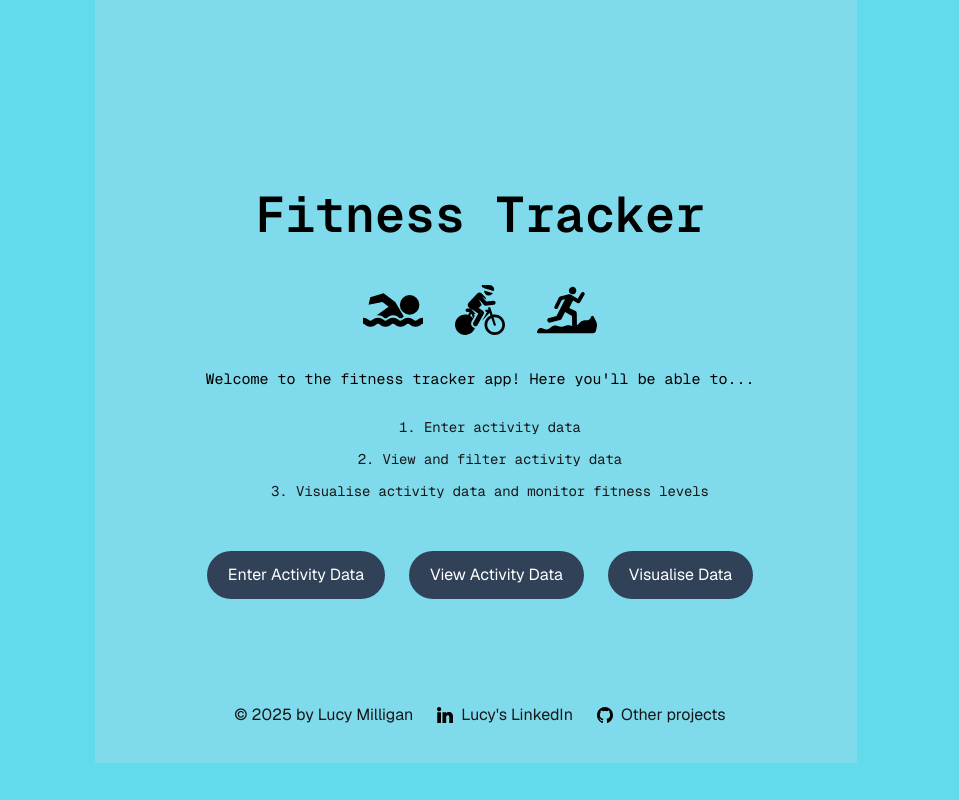
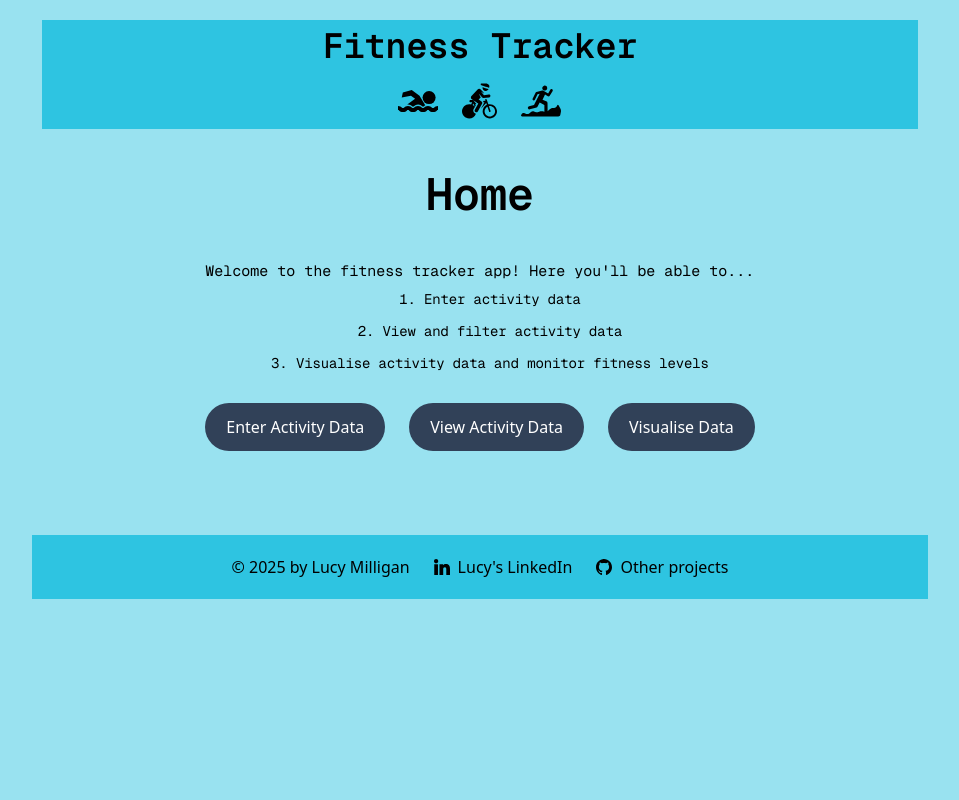
Before and after one commit to LucyMilligan/fitness-tracker, a Next.js app in the folder frontend/fitness-tracker/: page / in a window 1280 px wide. Shown: the whole page, without its empty margins (160-1119 px from the left). Built offline with nearby package versions, Linux system fonts and the light colour scheme.

Commit message:
restructure layout and home page. Add and format activity data on view_activity route

```diff
--- /dev/null
+++ b/frontend/fitness-tracker/app/components/ActivityItem.js
@@ -0,0 +1,40 @@
+export function ActivityItem({ activity }){
+    return (
+        <div className="py-3">
+            <span className="font-bold">Activity: {activity.id} ({activity.activity})</span>
+            <dl className="grid grid-cols-6 text-left">
+                <dt>USER ID: </dt>
+                <dd>{activity.user_id}</dd>
+                <dt>ACTIVITY: </dt>
+                <dd>{activity.activity}</dd>
+                <dt>DATE: </dt>
+                <dd>{activity.date}</dd>
+                <dt>TIME: </dt>
+                <dd>{activity.time}</dd>
+                <dt>DISTANCE: </dt>
+                <dd>{activity.distance_km} km</dd>
+                <dt>ACTIVITY TYPE: </dt>
+                <dd>{activity.activity_type}</dd>
+                <dt>ELEVATION: </dt>
+                <dd>{activity.elevation_m} m</dd>
+                <dt>PERCEIVED EFFORT: </dt>
+                <dd>{activity.perceived_effort}</dd>
+                <dt>MOVING TIME: </dt>
+                <dd>{activity.moving_time}</dd>
+            </dl>
+        </div>
+    )
+};
+
+// {
+//     time: 'string',
+//     activity: 'string',
+//     date: 'string',
+//     user_id: 2,
+//     moving_time: 'string',
+//     perceived_effort: 9,
+//     id: 4,
+//     activity_type: 'string',
+//     distance_km: 6,
+//     elevation_m: 7
+//   }
--- a/frontend/fitness-tracker/app/enter_data/page.js
+++ b/frontend/fitness-tracker/app/enter_data/page.js
@@ -1,3 +1,9 @@
 export default function Page() {
-    return <p>Enter Activity Data Page</p>;
-}
+    return (
+      <>
+        <main>
+          <p className="text-[45px] text-center py-8 font-semibold font-[family-name:var(--font-geist-mono)]">Enter Activity Data</p>
+        </main>
+      </>
+    )
+  }
--- a/frontend/fitness-tracker/app/globals.css
+++ b/frontend/fitness-tracker/app/globals.css
@@ -1,6 +1,6 @@
 @import "tailwindcss";
 
-:root {
+/* :root {
   --background: #ffffff;
   --foreground: #171717;
 }
@@ -12,15 +12,15 @@
   --font-mono: var(--font-geist-mono);
 }
 
-/* @media (prefers-color-scheme: dark) {
+@media (prefers-color-scheme: dark) {
   :root {
     --background: #0a0a0a;
     --foreground: #ededed;
   }
-} */
+}
 
 body {
   background: var(--background);
   color: var(--foreground);
   font-family: Arial, Helvetica, sans-serif;
-}
+} */
--- a/frontend/fitness-tracker/app/layout.js
+++ b/frontend/fitness-tracker/app/layout.js
@@ -1,5 +1,6 @@
 import { Geist, Geist_Mono } from "next/font/google";
 import "./globals.css";
+import Image from "next/image";
 
 const geistSans = Geist({
   variable: "--font-geist-sans",
@@ -12,17 +13,83 @@ const geistMono = Geist_Mono({
 });
 
 export const metadata = {
-  title: "Create Next App",
-  description: "Generated by create next app",
+  title: "Fitness tracker app",
 };
 
-export default function RootLayout({ children }) {
+
+export default function RootLayout( {children}) {
   return (
     <html lang="en">
       <body
-        className={`${geistSans.variable} ${geistMono.variable} antialiased`}
+        className={`${geistMono.variable} ${geistSans.variable} bg-cyan-500/40 text-black items-center justify-items-center p-5 pb-5 gap-5 sm:p-5`}
       >
-        {children}
+        <header className="bg-cyan-500/70 px-70">
+          <h1 className="text-[35px] font-semibold font-[family-name:var(--font-geist-mono)]">Fitness Tracker</h1>
+          <div className="justify-center flex gap-6 flex-row sm:flex-row py-2">
+              <Image
+                className="justify-center"
+                src="/swimming.svg"
+                alt="Fitness Tracker logo"
+                width={40}
+                height={20}
+                priority
+              />
+              <Image
+                className="justify-center"
+                src="/cycling.svg"
+                alt="Fitness Tracker logo"
+                width={35}
+                height={20}
+                priority
+              />
+              <Image
+                className="justify-center"
+                src="/running.svg"
+                alt="Fitness Tracker logo"
+                width={40}
+                height={20}
+                priority
+              />
+            </div>
+        </header>
+        <main>{children}</main>
+        <footer className="flex gap-[24px] flex-wrap py-5 my-15 bg-cyan-500/70 px-50"> {/*doesn't look consistent with header on small page*/}
+          <p
+            className="flex gap-2"
+          >
+            © 2025 by Lucy Milligan
+          </p>
+          <a
+            className="flex gap-2 hover:underline hover:underline-offset-4"
+            href="https://www.linkedin.com/in/lucy-milligan-888491150/"
+            target="_blank"
+            rel="noopener noreferrer" //used for security when linking to external sites
+          >
+            <Image
+              aria-hidden
+              src="/linkedin.svg"
+              alt="LinkedIn icon"
+              width={16}
+              height={16}
+            />
+            Lucy's LinkedIn
+          </a>
+          <a
+            className="flex gap-2 hover:underline hover:underline-offset-4"
+            href="https://github.com/LucyMilligan"
+            target="_blank"
+            rel="noopener noreferrer" //used for security when linking to external sites
+          >
+            <Image
+              aria-hidden
+              src="/github.svg"
+              alt="GitHub icon"
+              width={16}
+              height={16}
+            />
+            Other projects
+          </a>
+        </footer>
       </body>
     </html>
   );
--- a/frontend/fitness-tracker/app/page.js
+++ b/frontend/fitness-tracker/app/page.js
@@ -5,35 +5,9 @@ import { useState } from "react";
 
 export default function Home() {
   return (
-    <div className="grid grid-rows-[10px_1fr_10px] items-center justify-items-center min-h-screen p-8 pb-20 gap-16 sm:p-20 font-[family-name:var(--font-geist-sans)] bg-cyan-500/50">
-      <main className="flex flex-col gap-[20px] row-start-2 items-center">
-        <p className="text-[50px] font-semibold text-black font-[family-name:var(--font-geist-mono)]">Fitness Tracker</p>
-        <div className="flex gap-8 flex-row sm:flex-row py-2">
-          <Image
-            className="justify-center"
-            src="/swimming.svg"
-            alt="Fitness Tracker logo"
-            width={60}
-            height={30}
-            priority
-          />
-          <Image
-            className="justify-center"
-            src="/cycling.svg"
-            alt="Fitness Tracker logo"
-            width={50}
-            height={30}
-            priority
-          />
-          <Image
-            className="justify-center"
-            src="/running.svg"
-            alt="Fitness Tracker logo"
-            width={60}
-            height={30}
-            priority
-          />
-        </div>
+    <>
+      <main>
+        <p className="text-[45px] text-center py-8 font-semibold font-[family-name:var(--font-geist-mono)]">Home</p>
         <p className="text-[15px] text-black font-[family-name:var(--font-geist-mono)]">Welcome to the fitness tracker app! Here you'll be able to...</p>
         <ol className="list-inside list-decimal text-sm/8 text-center font-[family-name:var(--font-geist-mono)] pl-5">
           <li className="tracking-[-.01em]">
@@ -48,73 +22,141 @@ export default function Home() {
         </ol>
 
         <div className="flex gap-6 items-center flex-col sm:flex-row py-6">
-          {/* <a
-            className="rounded-full border border-solid border-transparent transition-colors flex items-center justify-center bg-slate-700 text-white gap-2 hover:bg-teal-600 font-normal text-sm sm:text-base h-10 sm:h-12 px-4 sm:px-5 sm:w-auto"
-            href="dashboard"
-            rel="noopener noreferrer"
-          >
-            Let's go!
-          </a> */}
           <Link
             className="rounded-full border border-solid border-transparent transition-colors flex items-center justify-center bg-slate-700 text-white gap-2 hover:bg-teal-600 font-normal text-sm sm:text-base h-10 sm:h-12 px-4 sm:px-5 sm:w-auto"
             href="enter_data"
-            rel="noopener noreferrer"
           >
             Enter Activity Data
           </Link>
           <Link
             className="rounded-full border border-solid border-transparent transition-colors flex items-center justify-center bg-slate-700 text-white gap-2 hover:bg-teal-600 font-normal text-sm sm:text-base h-10 sm:h-12 px-4 sm:px-5 sm:w-auto"
             href="view_data"
-            rel="noopener noreferrer"
           >
             View Activity Data
           </Link>
           <Link
             className="rounded-full border border-solid border-transparent transition-colors flex items-center justify-center bg-slate-700 text-white gap-2 hover:bg-teal-600 font-normal text-sm sm:text-base h-10 sm:h-12 px-4 sm:px-5 sm:w-auto"
             href="visualise_data"
-            rel="noopener noreferrer"
           >
             Visualise Data
           </Link>
         </div>
       </main>
-      <footer className="row-start-3 flex gap-[24px] flex-wrap items-center justify-center">
-        <p
-          className="flex items-center gap-2"
-        >
-          © 2025 by Lucy Milligan
-        </p>
-        <a
-          className="flex items-center gap-2 hover:underline hover:underline-offset-4"
-          href="https://www.linkedin.com/in/lucy-milligan-888491150/"
-          target="_blank"
-          rel="noopener noreferrer"
-        >
-          <Image
-            aria-hidden
-            src="/linkedin.svg"
-            alt="LinkedIn icon"
-            width={16}
-            height={16}
-          />
-          Lucy's LinkedIn
-        </a>
-        <a
-          className="flex items-center gap-2 hover:underline hover:underline-offset-4"
-          href="https://github.com/LucyMilligan"
-          target="_blank"
-          rel="noopener noreferrer"
-        >
-          <Image
-            aria-hidden
-            src="/github.svg"
-            alt="GitHub icon"
-            width={16}
-            height={16}
-          />
-          Other projects
-        </a>
-      </footer>
-    </div>
-  );
+    </>
+  )
 }
+
+
+//     <div className="grid grid-rows-[10px_1fr_10px] items-center justify-items-center min-h-screen p-8 pb-20 gap-16 sm:p-20">
+//       <main className="flex flex-col gap-[20px] row-start-2 items-center">
+//         <p className="text-[50px] font-semibold font-[family-name:var(--font-geist-mono)]">Fitness Tracker</p>
+        // <div className="flex gap-8 flex-row sm:flex-row py-2">
+        //   <Image
+        //     className="justify-center"
+        //     src="/swimming.svg"
+        //     alt="Fitness Tracker logo"
+        //     width={60}
+        //     height={30}
+        //     priority
+        //   />
+        //   <Image
+        //     className="justify-center"
+        //     src="/cycling.svg"
+        //     alt="Fitness Tracker logo"
+        //     width={50}
+        //     height={30}
+        //     priority
+        //   />
+        //   <Image
+        //     className="justify-center"
+        //     src="/running.svg"
+        //     alt="Fitness Tracker logo"
+        //     width={60}
+        //     height={30}
+        //     priority
+        //   />
+        // </div>
+      //   <p className="text-[15px] text-black font-[family-name:var(--font-geist-mono)]">Welcome to the fitness tracker app! Here you'll be able to...</p>
+      //   <ol className="list-inside list-decimal text-sm/8 text-center font-[family-name:var(--font-geist-mono)] pl-5">
+      //     <li className="tracking-[-.01em]">
+      //       Enter activity data
+      //     </li>
+      //     <li className="tracking-[-.01em]">
+      //       View and filter activity data
+      //     </li>
+      //     <li className="tracking-[-.01em]">
+      //       Visualise activity data and monitor fitness levels
+      //     </li>
+      //   </ol>
+
+      //   <div className="flex gap-6 items-center flex-col sm:flex-row py-6">
+      //     {/* <a
+      //       className="rounded-full border border-solid border-transparent transition-colors flex items-center justify-center bg-slate-700 text-white gap-2 hover:bg-teal-600 font-normal text-sm sm:text-base h-10 sm:h-12 px-4 sm:px-5 sm:w-auto"
+      //       href="dashboard"
+      //       rel="noopener noreferrer"
+      //     >
+      //       Let's go!
+      //     </a> */}
+      //     <Link
+      //       className="rounded-full border border-solid border-transparent transition-colors flex items-center justify-center bg-slate-700 text-white gap-2 hover:bg-teal-600 font-normal text-sm sm:text-base h-10 sm:h-12 px-4 sm:px-5 sm:w-auto"
+      //       href="enter_data"
+      //       rel="noopener noreferrer"
+      //     >
+      //       Enter Activity Data
+      //     </Link>
+      //     <Link
+      //       className="rounded-full border border-solid border-transparent transition-colors flex items-center justify-center bg-slate-700 text-white gap-2 hover:bg-teal-600 font-normal text-sm sm:text-base h-10 sm:h-12 px-4 sm:px-5 sm:w-auto"
+      //       href="view_data"
+      //       rel="noopener noreferrer"
+      //     >
+      //       View Activity Data
+      //     </Link>
+      //     <Link
+      //       className="rounded-full border border-solid border-transparent transition-colors flex items-center justify-center bg-slate-700 text-white gap-2 hover:bg-teal-600 font-normal text-sm sm:text-base h-10 sm:h-12 px-4 sm:px-5 sm:w-auto"
+      //       href="visualise_data"
+      //       rel="noopener noreferrer"
+      //     >
+      //       Visualise Data
+      //     </Link>
+      //   </div>
+      // </main>
+      // <footer className="row-start-3 flex gap-[24px] flex-wrap items-center justify-center">
+      //   <p
+      //     className="flex items-center gap-2"
+      //   >
+      //     © 2025 by Lucy Milligan
+      //   </p>
+      //   <a
+      //     className="flex items-center gap-2 hover:underline hover:underline-offset-4"
+      //     href="https://www.linkedin.com/in/lucy-milligan-888491150/"
+      //     target="_blank"
+      //     rel="noopener noreferrer"
+      //   >
+      //     <Image
+      //       aria-hidden
+      //       src="/linkedin.svg"
+      //       alt="LinkedIn icon"
+      //       width={16}
+      //       height={16}
+      //     />
+      //     Lucy's LinkedIn
+      //   </a>
+      //   <a
+      //     className="flex items-center gap-2 hover:underline hover:underline-offset-4"
+      //     href="https://github.com/LucyMilligan"
+      //     target="_blank"
+      //     rel="noopener noreferrer"
+      //   >
+      //     <Image
+      //       aria-hidden
+      //       src="/github.svg"
+      //       alt="GitHub icon"
+      //       width={16}
+      //       height={16}
+      //     />
+      //     Other projects
+      //   </a>
+      // </footer>
+//     </div>
+//   );
+// }
--- a/frontend/fitness-tracker/app/view_data/page.js
+++ b/frontend/fitness-tracker/app/view_data/page.js
@@ -1,15 +1,23 @@
-// export default function Page() {
-//     return <p>View Activity Data Page</p>;
-// }
+import { ActivityItem } from "../components/ActivityItem"
+
+function getActivityData() {
+    return fetch('http://127.0.0.1:8080/activities/')
+}
 
 export default async function Page() {
-    const data = await fetch('http://127.0.0.1:8080/activities/')
+    const data = await getActivityData()
     const activities = await data.json()
+    console.log(activities)
     return (
-        <ul>
-            {activities.map((activity) => (
-                <li key={activity.id}>{activity.moving_time}</li>
-            ))}
-        </ul>
+        <>
+            <main>
+                <p className="text-[45px] text-center py-8 font-semibold font-[family-name:var(--font-geist-mono)]">View Activity Data</p>
+                <ul className="text-center">
+                    {activities.map(activity => (
+                        <ActivityItem key={activity.id} activity={activity} />
+                    ))}
+                </ul>
+            </main>
+        </>
     )
 }
--- a/frontend/fitness-tracker/app/visualise_data/page.js
+++ b/frontend/fitness-tracker/app/visualise_data/page.js
@@ -1,3 +1,13 @@
+// export default function Page() {
+//     return <p>Visualise Activity Data Page</p>;
+// }
+
 export default function Page() {
-    return <p>Visualise Activity Data Page</p>;
-}
+    return (
+      <>
+        <main>
+          <p className="text-[45px] text-center py-8 font-semibold font-[family-name:var(--font-geist-mono)]">Visualise Activity Data</p>
+        </main>
+      </>
+    )
+  }
```
